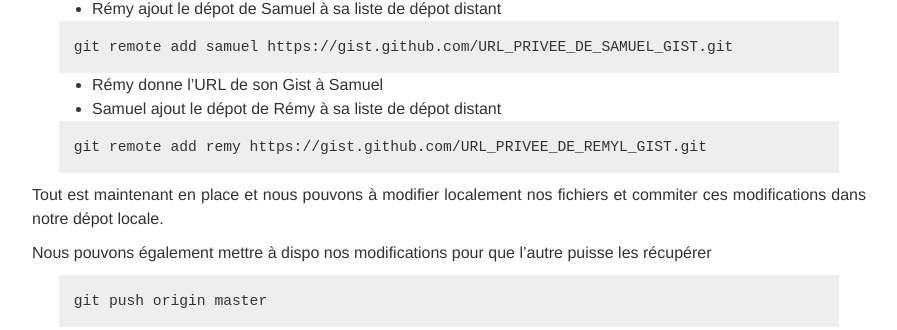
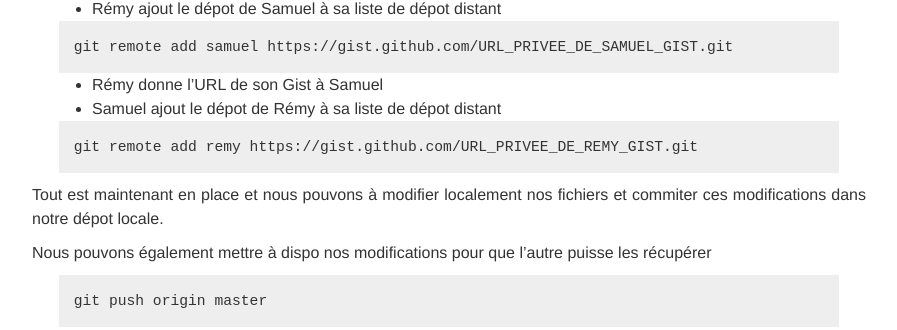
Before and after one commit to sdalichampt/sdalichampt.github.io, a Jekyll site: the page built from _posts/2014/2014-12-06-collaboration-avec-github-gist.md, in a window 1280 px wide. Shown: the part 1123-1453 px from the top of the page, without its empty margins (96-993 px from the left). Built offline with Jekyll 4.4.1, drawn with Linux system fonts in a browser that asks for light colours; comment, search, counter and statistics services are not loaded; some of the changed lines change nothing that is shown.

Commit message:
correction article

```diff
--- a/_posts/2014/2014-12-06-collaboration-avec-github-gist.md
+++ b/_posts/2014/2014-12-06-collaboration-avec-github-gist.md
@@ -41,7 +41,7 @@ Voyons comment mettre en place les dépôts pour démarrer la collaboration :
 * Rémy donne l'URL de son Gist à Samuel
 * Samuel ajout le dépot de Rémy à sa liste de dépot distant
 
-{% highlight bash %}git remote add remy https://gist.github.com/URL_PRIVEE_DE_REMYL_GIST.git{% endhighlight %}
+{% highlight bash %}git remote add remy https://gist.github.com/URL_PRIVEE_DE_REMY_GIST.git{% endhighlight %}
 
 Tout est maintenant en place et nous pouvons à modifier localement nos fichiers et commiter ces modifications dans notre dépot locale.
 
```
